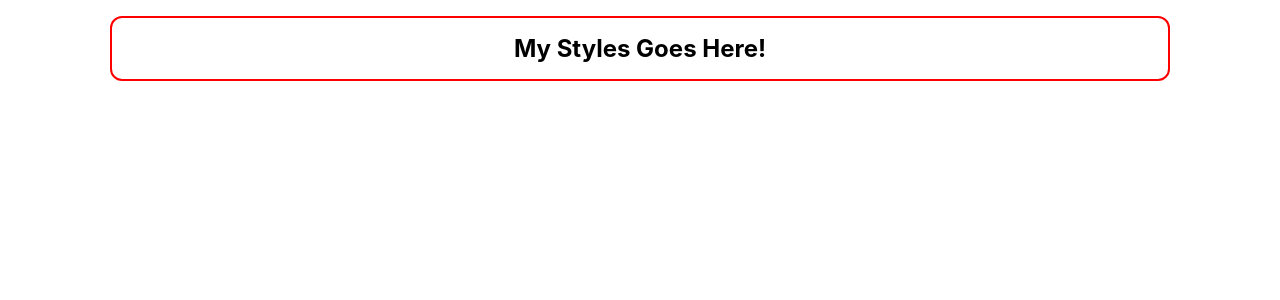
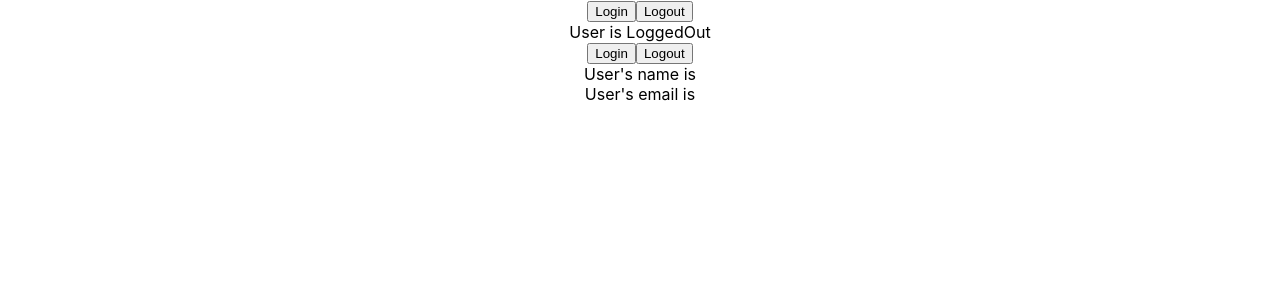
Before and after one commit to Udeme01/Tutorial---React-TypeScript-Demo, a React (Create React App) app: page / in a window 1280 px wide. Shown: the top 300 px of the page. Built offline with nearby package versions, Linux system fonts and the light colour scheme.

Commit message:
typed 'useState Hook' as props when initial value type differs from future value type

```diff
--- a/src/App.tsx
+++ b/src/App.tsx
@@ -10,6 +10,8 @@ import Oscar from './components/Oscar';
 import Button from './components/Button';
 import Input from './components/Input';
 import MyStyles from './components/MyStyles';
+import LoggedIn from './components/state/LoggedIn';
+import MyUser from './components/state/MyUser';
 
 function App() {
   // created a new person object with first and last as properties.
@@ -50,7 +52,9 @@ function App() {
 
       {/* <Input value = '' handleChange={event => console.log(event)}/> */}
 
-      <MyStyles styles={{border: '2px solid red', padding: '1rem', width: '80%', margin: '1rem auto', borderRadius: '12px', cursor: 'pointer'}} />
+      {/* <MyStyles styles={{border: '2px solid red', padding: '1rem', width: '80%', margin: '1rem auto', borderRadius: '12px', cursor: 'pointer'}} /> */}
+      <LoggedIn />
+      <MyUser />
     </div>
   );
 }
--- /dev/null
+++ b/src/components/state/LoggedIn.tsx
@@ -0,0 +1,28 @@
+import React, { useState } from "react";
+
+const LoggedIn = () => {
+    const [isLoggedIn, setIsLoggedOut] = useState(false);
+
+    const handleLogin = () => {
+        setIsLoggedOut(true)
+    }
+    const handleLogout = () => {
+        setIsLoggedOut(false)
+    }
+
+  return (
+    <div>
+      <button type="button" onClick={handleLogin}>
+        Login
+      </button>
+      <button type="button" onClick={handleLogout}>
+        Logout
+      </button>
+      <div>User is {isLoggedIn ? 'LoggedIn' : 'LoggedOut'}</div>
+    </div>
+  );
+};
+
+export default LoggedIn;
+
+// Typing 'useState Hook' as props in a component...
--- /dev/null
+++ b/src/components/state/MyUser.tsx
@@ -0,0 +1,39 @@
+import React, { useState } from "react";
+
+type AuthUser = {
+    name: string
+    email: string
+}
+
+const MyUser = () => {
+    const [user, setUser] = useState<AuthUser | null>(null);
+
+    const handleLogin = () => {
+        setUser({
+            name: 'Udeme Emmanuel',
+            email: 'emmanueluddy2@gmail.com'
+        })
+    }
+    const handleLogout = () => {
+        setUser(null)
+    }
+
+  return (
+    <div>
+      <button type="button" onClick={handleLogin}>
+        Login
+      </button>
+      <button type="button" onClick={handleLogout}>
+        Logout
+      </button>
+      <div>User's name is {user?.name}</div>
+      <div>User's email is {user?.email}</div>
+    </div>
+  );
+};
+
+export default MyUser;
+
+// Typing 'useState Hook' whose value can be a different type compared to the initial value
+
+// The initial value specified in the useState() is "null", future value is the "AuthUser".
```
